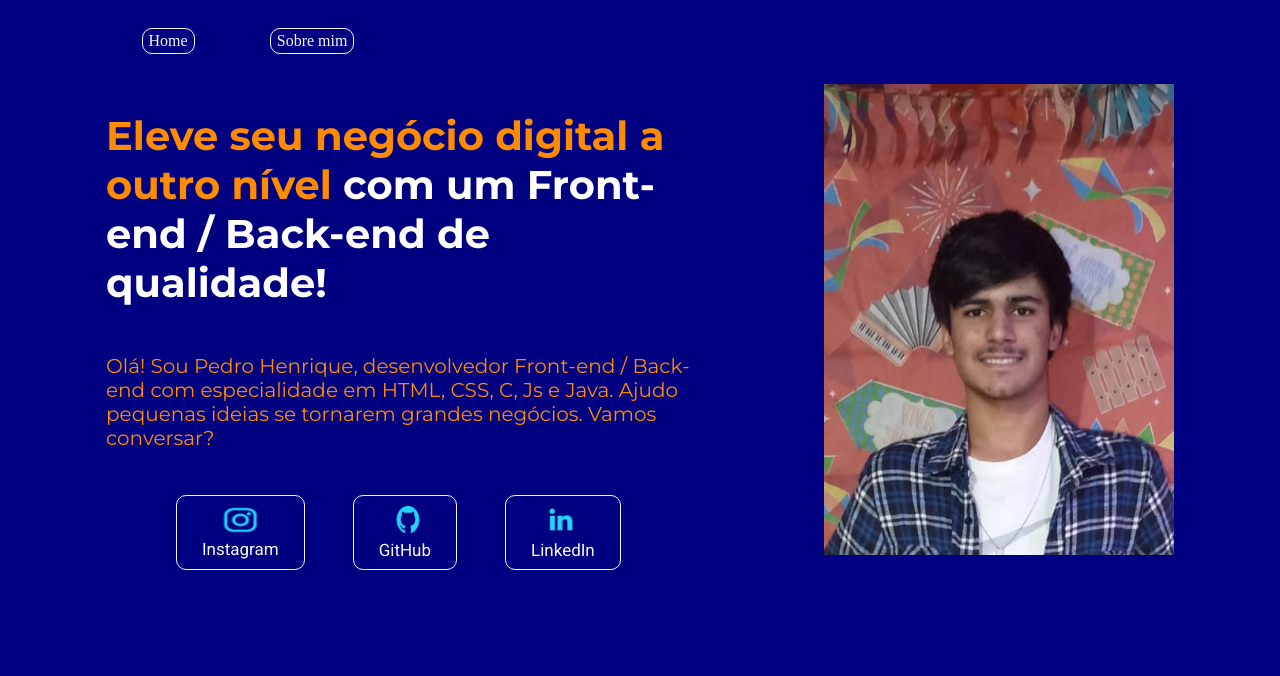
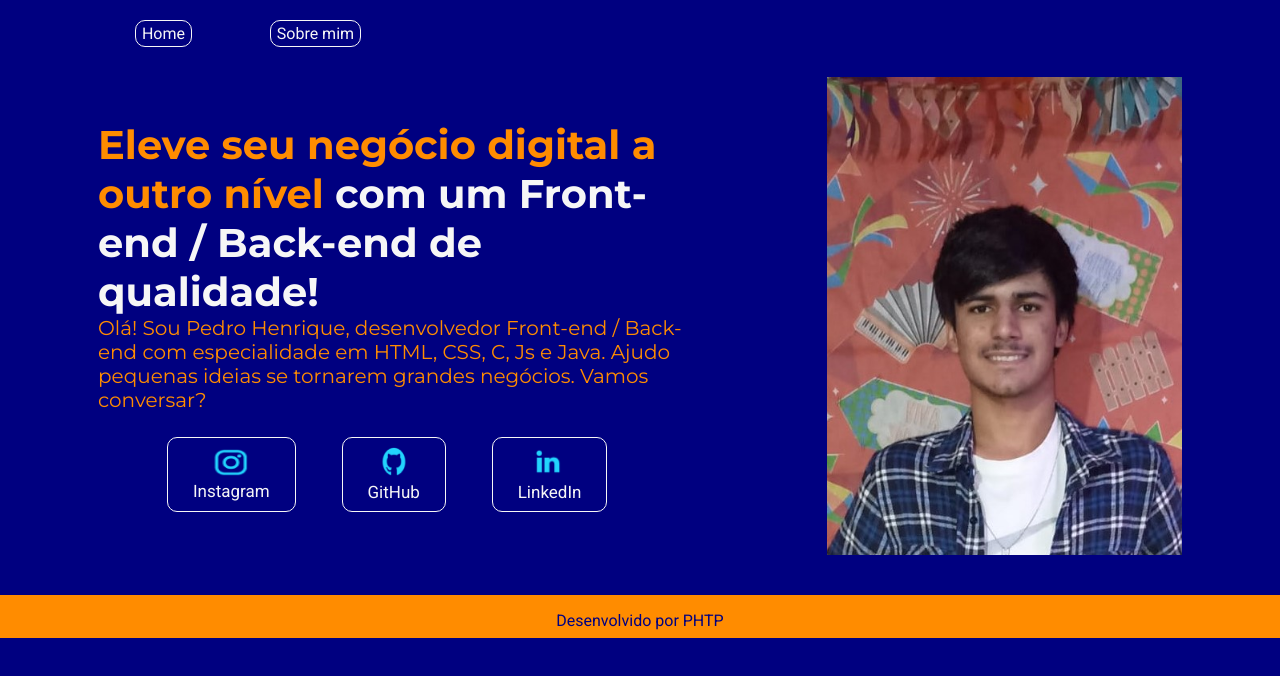
Before and after one commit to tavpedroh/Curriculo, a plain HTML site: page index.html in a window 1280 px wide. Drawn offline with Linux system fonts and the light colour scheme.

Commit message:
edit 2.0 pagina inicial

```diff
--- a/index.html
+++ b/index.html
@@ -35,6 +35,6 @@
         </div>
         <img class="imagem" src="./assets/img.jpg" alt="Pedro Henrique">
     </main>
-
+    <footer class="footer">Desenvolvido por PHTP</footer>
 </body>
 </html>
--- a/styles/style.css
+++ b/styles/style.css
@@ -1,12 +1,25 @@
 @import url('https://fonts.googleapis.com/css2?family=Montserrat:ital,wght@0,100..900;1,100..900&display=swap');
 @import url('https://fonts.googleapis.com/css2?family=Montserrat:ital,wght@0,100..900;1,100..900&family=Roboto:ital,wght@0,100;0,300;0,400;0,500;0,700;0,900;1,100;1,300;1,400;1,500;1,700;1,900&display=swap');
 
+:root{
+    --cor-primaria: #000080;
+    --cor-secundaria: #ff8c00;
+    --cor-texto: #f6f6f6;
+    --fonte-principal: "Montserrat", sans-serif;
+    --fonte-botao: "Roboto", sans-serif;
+}
+
+*{
+    margin: 0;
+    padding: 0;
+}
+
 body {
-    background-color: #000080;
-    color: #ff8c00;
+    background-color: var(--cor-primaria);
+    color: var(--cor-secundaria);
 }
 strong {
-    color: white;
+    color: var(--cor-texto);
 }
 
 .header{
@@ -14,30 +27,30 @@ strong {
     justify-content:space-around;
     justify-items:flex-start;
     padding: 20px 55rem 0px 6rem;
-
+    font-family: var(--fonte-botao);
 }
 
 .header_index{
     padding: 3px 6px 3px 6px;
     border: 1.3px;
     border-style: solid;
-    border-color: #F6F6F6;
+    border-color: var(--cor-texto);
     border-radius: 10px;
-    color: #F6F6F6;
+    color: var(--cor-texto);
     text-decoration: none;
 }
 .header_about{
     border: 1.3px;
     border-style: solid;
-    border-color: #F6F6F6;
+    border-color: var(--cor-texto);
     border-radius: 10px;
-    color: #F6F6F6;
+    color: var(--cor-texto);
     padding: 3px 6px 3px 6px;
     text-decoration: none;
 }
 
 .main{
-    padding: 0px 3rem 0px 3rem;
+    padding: 0px 3rem 40px 3rem;
     display: flex;
     justify-content: space-between;
    justify-items: center;
@@ -51,7 +64,7 @@ strong {
 }
 
 .esquerda_texto{
-    font-family: "Montserrat", sans-serif;
+    font-family: var(--fonte-principal);
     display: flex;
     flex-direction: column;
     padding: 30px 50px 25px 50px;
@@ -61,8 +74,8 @@ strong {
 .esquerda_botao{
     display: flex;
     justify-content: space-around;
-    padding: 0px 7rem 0px 6rem;
-    font-family: "Roboto", sans-serif;
+    padding: 0px 8rem 0px 6rem;
+    font-family: var(--fonte-botao);
 
 }
 .esquerda_botao_insta{
@@ -72,9 +85,9 @@ strong {
     padding: 8px 25px 8px 25px;
     border: 1.3px;
     border-style: solid;
-    border-color: #F6F6F6;
+    border-color: var(--cor-texto);
     border-radius: 10px;
-    color: #F6F6F6;
+    color: var(--cor-texto);
     font-size: 17px;
     text-decoration: none;
 }
@@ -92,9 +105,9 @@ strong {
     padding: 6px 25px 6px 25px;
     border: 1.3px;
     border-style: solid;
-    border-color: #F6F6F6;
+    border-color: var(--cor-texto);
     border-radius: 10px;
-    color: #F6F6F6;
+    color: var(--cor-texto);
     font-size: 17px;
     text-decoration: none;
 }
@@ -102,7 +115,7 @@ strong {
     display: flex;
     width: 50%;
     height: 50%;
-    padding: 0px 0px 0px 1rem;
+    padding: 0px 0px 0px 0.85rem;
 }
 
 .esquerda_botao_link{
@@ -112,9 +125,9 @@ strong {
     padding: 6px 25px 6px 25px;
     border: 1.3px;
     border-style: solid;
-    border-color: #F6F6F6;
+    border-color: var(--cor-texto);
     border-radius: 10px;
-    color: #F6F6F6;
+    color: var(--cor-texto);
     font-size: 17px;
     text-decoration: none;
 }
@@ -130,3 +143,11 @@ strong {
     height: 30%;
     padding: 30px 50px 0px 0px;
 }
+.footer{
+    background-color: var(--cor-secundaria);
+    color: var(--cor-primaria);
+    display: flex;
+    justify-content: center;
+    padding: 1rem 0px 0.5rem 0px;
+    font-family: var(--fonte-botao);
+}
```
Also changed, not shown: about.html (+1 -0 lines).
